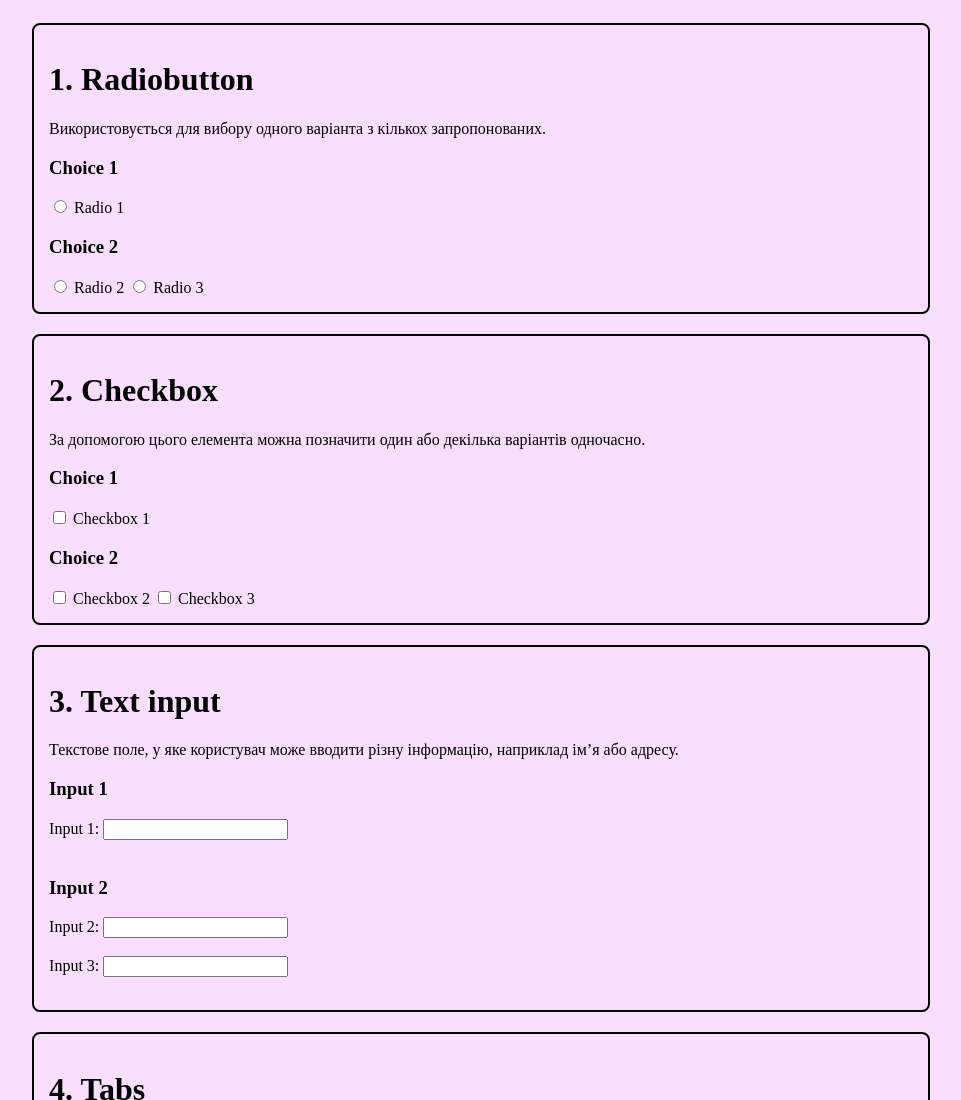
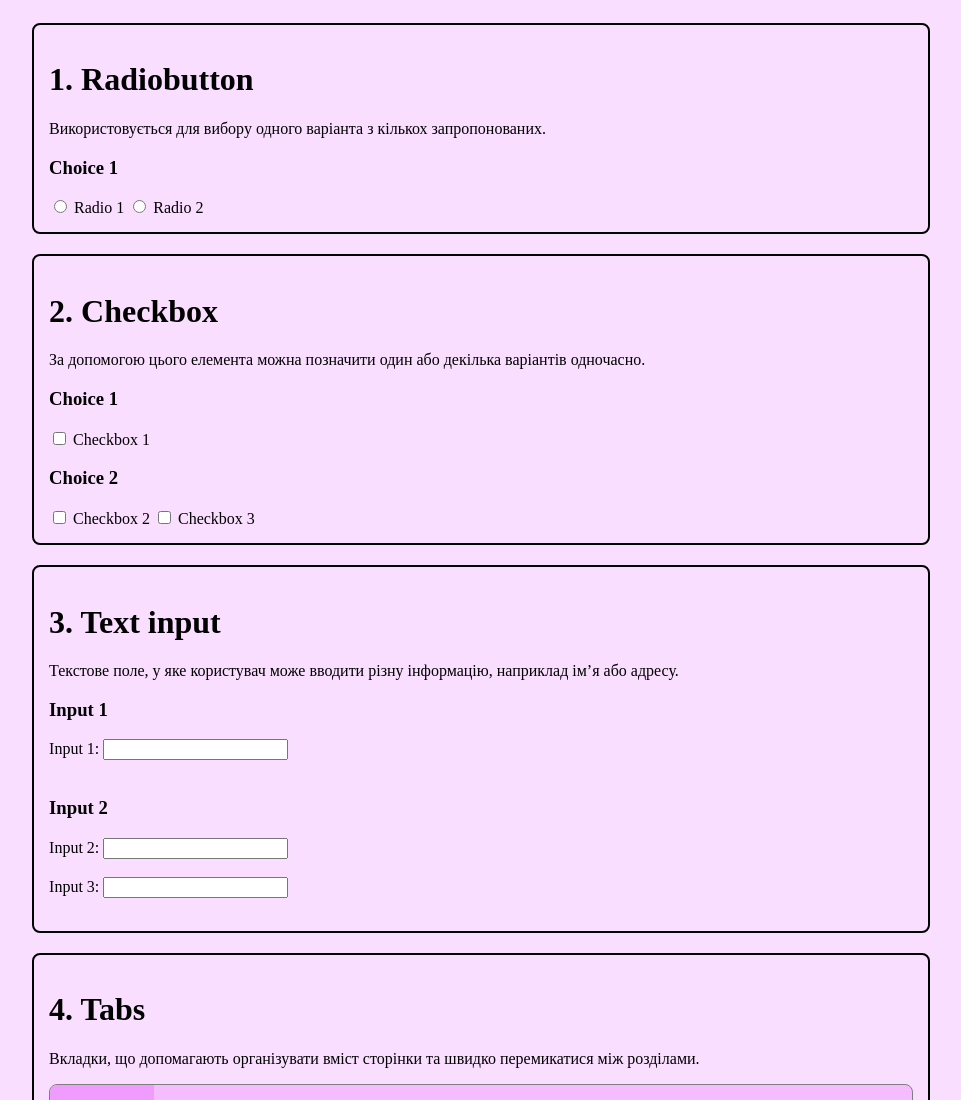
Before and after one commit to rvaserll/qc-lab1, a plain HTML site: page index.html in a window 1280 px wide. Shown: the top 1100 px of the page, without its empty margins (159-1120 px from the left). Drawn offline with Linux system fonts and the light colour scheme.

Commit message:
fixed radiobutton

```diff
--- a/index.html
+++ b/index.html
@@ -17,13 +17,8 @@
                 <h3>Choice 1</h3>
                 <input type="radio" id="radio1" name="radio_choice" value="Radio 1">
                 <label for="radio1">Radio 1</label>
-            </div>
-            <div>
-                <h3>Choice 2</h3>
                 <input type="radio" id="radio2" name="radio_choice" value="Radio 2">
                 <label for="radio2">Radio 2</label>
-                <input type="radio" id="radio3" name="radio_choice" value="Radio 3">
-                <label for="radio3">Radio 3</label>
             </div>
         </div>
 
```
